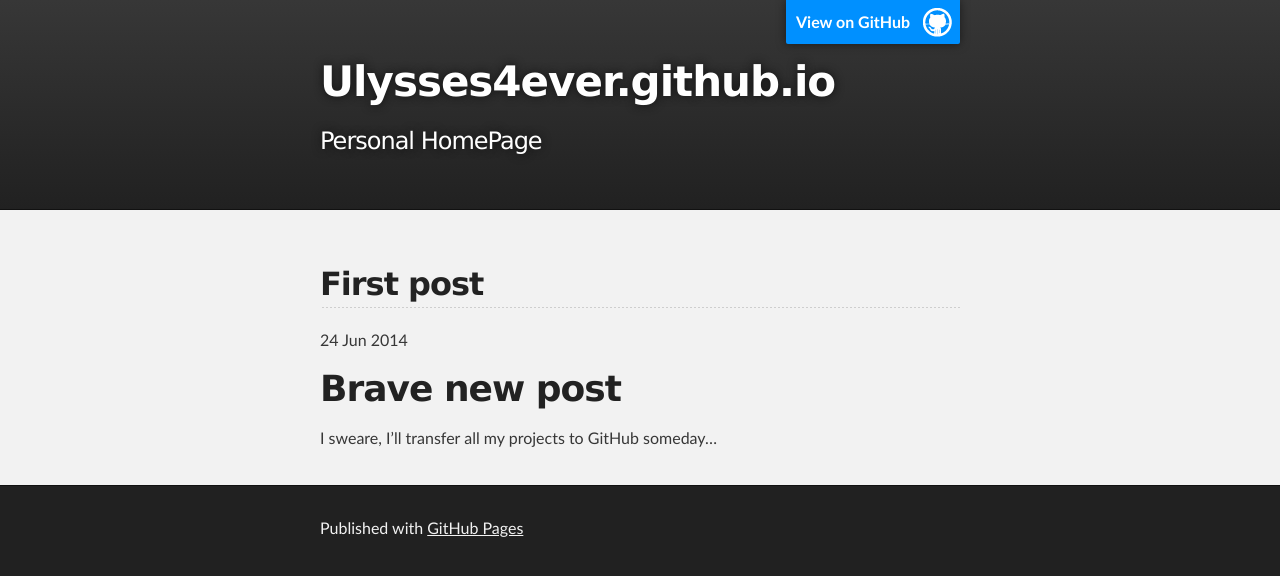
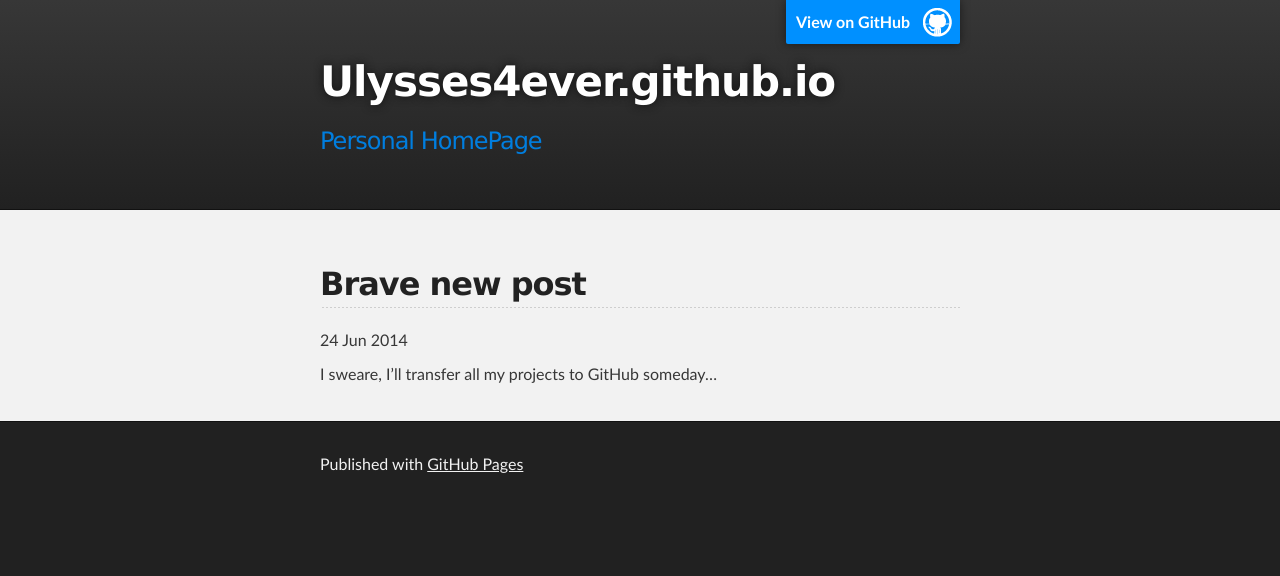
Before and after one commit to sschoo/sschoo.github.io, a Jekyll site: the page built from _posts/2014-06-24-first.md, in a window 1280 px wide. Shown: the top 576 px of the page. Built offline with Jekyll 4.4.1, drawn with Linux system fonts in a browser that asks for light colours; Markdown is read by kramdown in place of the engine named in the settings.

Commit message:
Little tuning for default and first post

```diff
--- a/_layouts/default.html
+++ b/_layouts/default.html
@@ -19,7 +19,7 @@
           <a id="forkme_banner" href="https://github.com/ulysses4ever">View on GitHub</a>
 
           <h1 id="project_title">Ulysses4ever.github.io</h1>
-          <h2 id="project_tagline">Personal HomePage</h2>
+          <h2 id="project_tagline"><a href="{{ site.url }}">Personal HomePage</a></h2>
 
         </header>
     </div>
--- a/_posts/2014-06-24-first.md
+++ b/_posts/2014-06-24-first.md
@@ -1,9 +1,5 @@
 ---
 layout: post
-title: "First post"
+title: "Brave new post"
 ---
-
-Brave new post
-==============
-
 I sweare, I'll transfer all my projects to GitHub someday...
```
